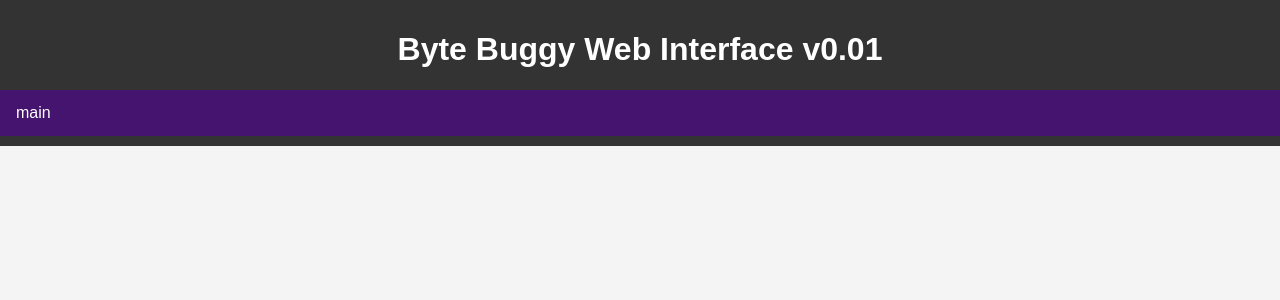
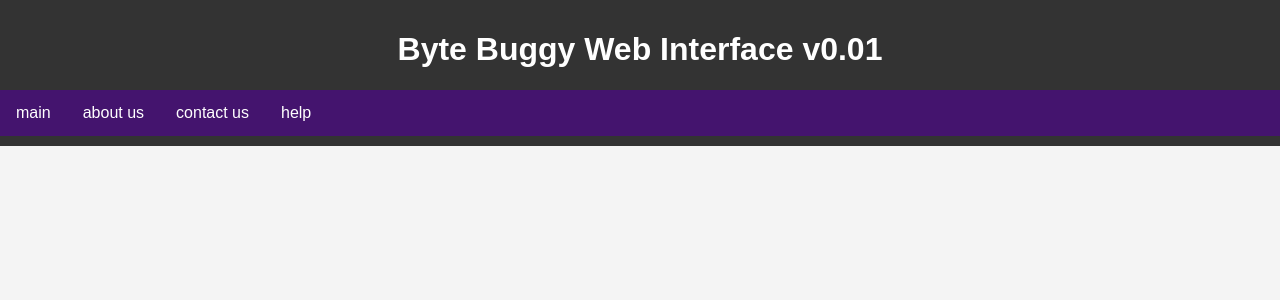
Before and after one commit to RCAttack/byteBuggy2, a Flask app: page /about-us in a window 1280 px wide. Shown: the top 300 px of the page. Run offline with Flask 3, Linux system fonts and the light colour scheme.

Commit message:
Update base.html

```diff
--- a/templates/base.html
+++ b/templates/base.html
@@ -26,6 +26,9 @@
             <ul>
                 <li><a href="/">main</a></li>
                 <!--<li><a href="/guide">guide</a></li>-->
+                <li><a href="/about-us">about us</a></li>
+                <li><a href="/contact-us">contact us</a></li>
+                <li><a href="/help">help</a></li>
             </ul>
         </nav>
 
```
